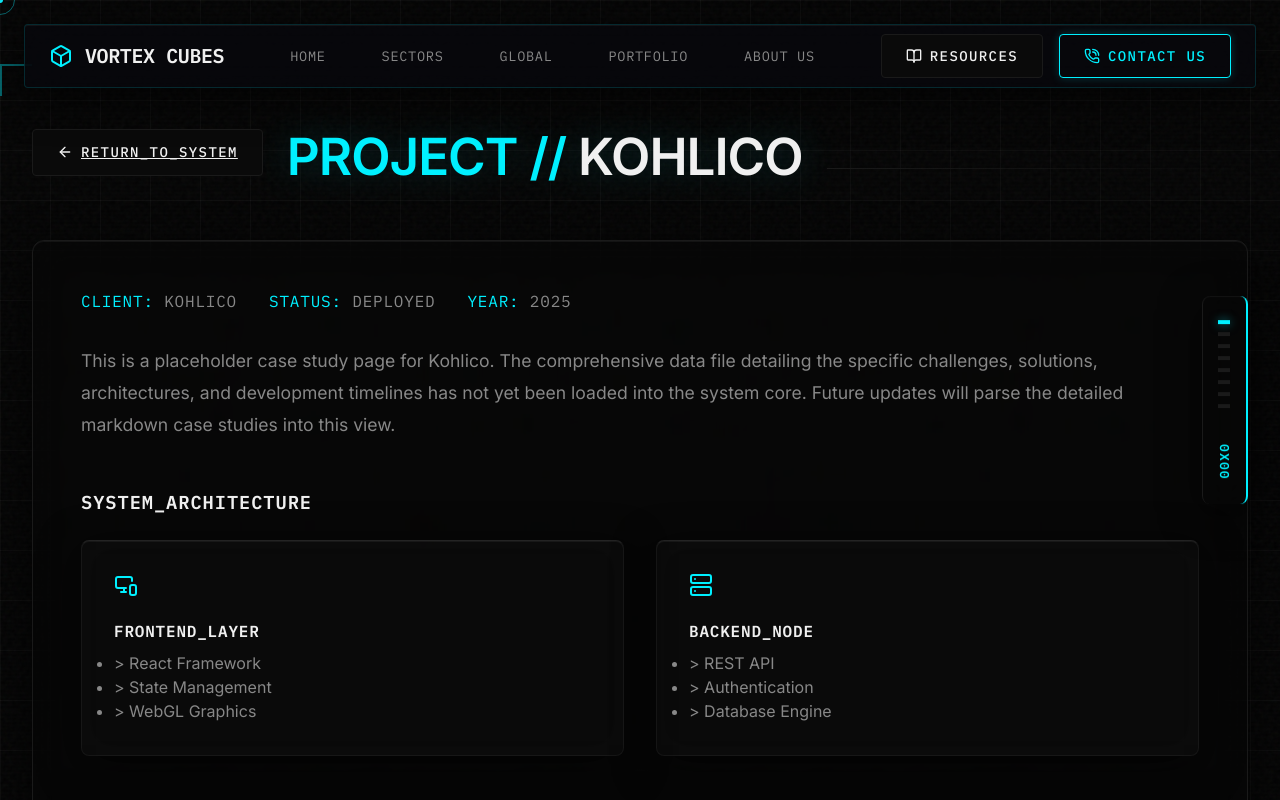
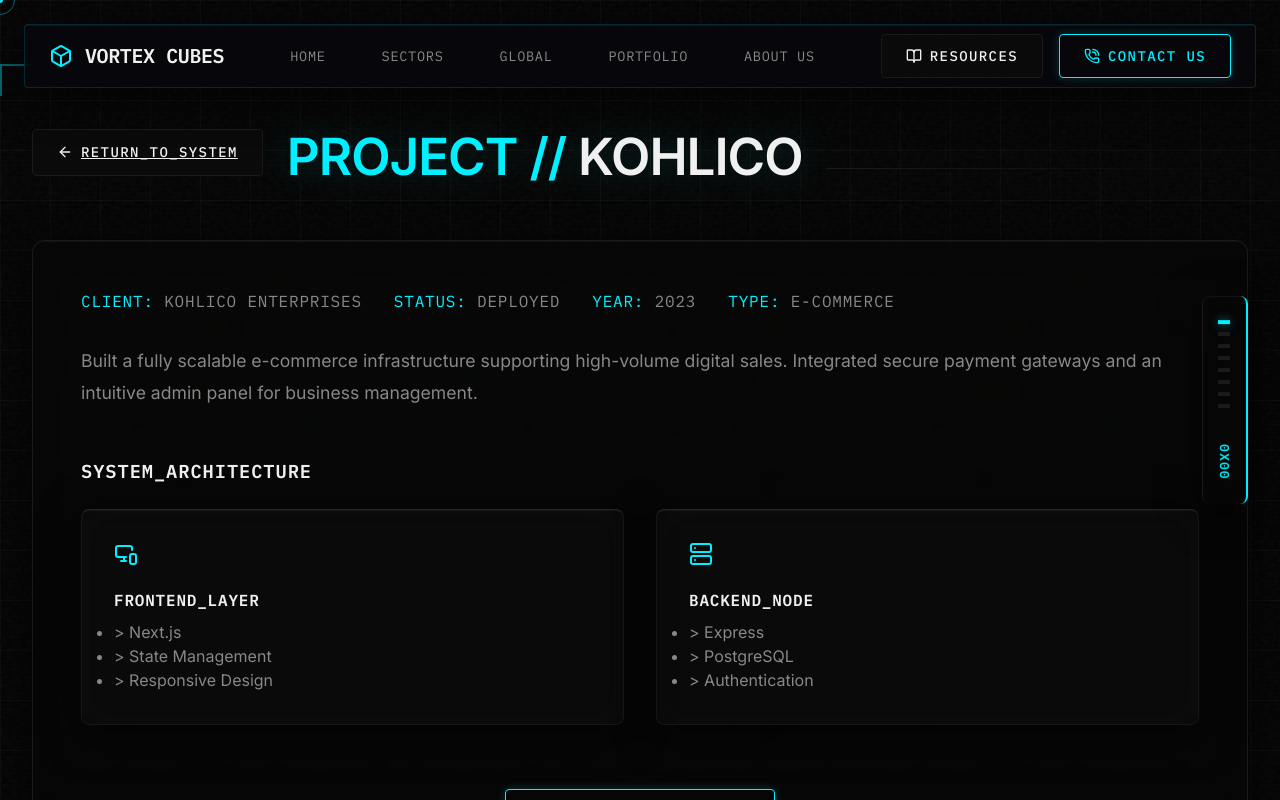
Before and after one commit to teamgrowthware/vortex-cubes-website, a React (Vite) app: page /portfolio/kohlico in a window 1280 px wide. Shown: the top 800 px of the page. Built offline with nearby package versions, Linux system fonts and the light colour scheme.

Commit message:
feat: make case study page dynamic and remove Visit Site button

```diff
--- a/src/components/PortfolioGrid.jsx
+++ b/src/components/PortfolioGrid.jsx
@@ -4,62 +4,7 @@ import { motion, useMotionValue, useSpring, useTransform } from 'framer-motion';
 import { scrambleText } from '../utils/textEffects';
 import './PortfolioGrid.css';
 
-const projects = [
-  {
-    name: "Samriddhi",
-    category: "Agro Tech",
-    desc: "Agricultural product registration and online inventory management.",
-    type: "Dashboard",
-    image: "https://images.unsplash.com/photo-1625246333195-78d9c38ad449?q=80&w=800&auto=format&fit=crop", // Swapped to a working agriculture tech image
-    link: "#",
-    caseStudy: "/portfolio/samriddhi"
-  },
-  {
-    name: "Kohlico",
-    category: "E-commerce",
-    desc: "Digital sales and online business management.",
-    type: "E-commerce",
-    image: "https://images.unsplash.com/photo-1556742049-0cfed4f6a45d?q=80&w=800&auto=format&fit=crop",
-    link: "#",
-    caseStudy: "/portfolio/kohlico"
-  },
-  {
-    name: "Orbosis Global",
-    category: "IT Services",
-    desc: "Comprehensive IT service delivery and scalable infrastructure.",
-    type: "Service Portal",
-    image: "https://images.unsplash.com/photo-1451187580459-43490279c0fa?q=80&w=800&auto=format&fit=crop",
-    link: "#",
-    caseStudy: "/portfolio/orbosis-global"
-  },
-  {
-    name: "Paper Bill",
-    category: "Accounting CRM",
-    desc: "Itemized billing and powerful cost calculation engine.",
-    type: "Web App",
-    image: "https://images.unsplash.com/photo-1554224155-8d04cb21cd6c?q=80&w=800&auto=format&fit=crop",
-    link: "#",
-    caseStudy: "/portfolio/paper-bill"
-  },
-  {
-    name: "Velocity Corp",
-    category: "EdTech Platform",
-    desc: "Complete corporate training center website with Student Portal & Admin Dashboard.",
-    type: "LMS & CRM",
-    image: "/images/velocity-preview.png", // USER_ACTION: Save your screenshot as velocity-preview.png in public/images/ folder
-    link: "#",
-    caseStudy: "/portfolio/velocity"
-  },
-  {
-    name: "Scalyx",
-    category: "Finance Dashboard",
-    desc: "Financial cost analysis and modeling application.",
-    type: "Web App",
-    image: "https://images.unsplash.com/photo-1460925895917-afdab827c52f?q=80&w=800&auto=format&fit=crop",
-    link: "#",
-    caseStudy: "/portfolio/scalyx"
-  }
-];
+import { projectsData } from '../data/projects';
 
 const TiltCard = ({ project, index }) => {
   const ref = useRef(null);
@@ -159,10 +104,7 @@ const TiltCard = ({ project, index }) => {
 
         <div className="card-bottom" style={{ transform: "translateZ(40px)" }}>
           <div className="tech-tags mono" style={{ display: 'flex', alignItems: 'center', gap: '1rem', flexWrap: 'wrap' }}>
-            <a href={project.link} target="_blank" rel="noopener noreferrer" style={{ display: 'flex', alignItems: 'center', gap: '0.5rem', fontSize: '0.85rem', color: 'var(--text-main)', textDecoration: 'none' }} className="hover:text-accent transition-colors">
-              <ExternalLink size={14} /> Visit Site
-            </a>
-            <a href={project.caseStudy} target="_blank" rel="noopener noreferrer" style={{ display: 'flex', alignItems: 'center', gap: '0.5rem', fontSize: '0.85rem', color: 'var(--accent-blue)', textDecoration: 'none' }} className="hover:text-white transition-colors">
+            <a href={`/portfolio/${project.id}`} style={{ display: 'flex', alignItems: 'center', gap: '0.5rem', fontSize: '0.85rem', color: 'var(--accent-blue)', textDecoration: 'none' }} className="hover:text-white transition-colors">
               Case Study
             </a>
           </div>
@@ -191,8 +133,8 @@ const PortfolioGrid = () => {
       </div>
 
       <div className="portfolio-bento">
-        {projects.map((project, index) => (
-          <TiltCard key={index} project={project} index={index} />
+        {projectsData.map((project, index) => (
+          <TiltCard key={project.id} project={project} index={index} />
         ))}
       </div>
 
--- /dev/null
+++ b/src/data/projects.js
@@ -0,0 +1,80 @@
+export const projectsData = [
+  {
+    id: "samriddhi",
+    name: "Samriddhi",
+    category: "Agro Tech",
+    desc: "Agricultural product registration and online inventory management.",
+    type: "Dashboard",
+    image: "https://images.unsplash.com/photo-1625246333195-78d9c38ad449?q=80&w=800&auto=format&fit=crop",
+    link: "#",
+    caseStudyText: "Developed a comprehensive dashboard for agricultural product registration. The platform streamlines inventory management and provides real-time tracking for agricultural assets.",
+    techStack: ["React", "Node.js", "MongoDB", "Tailwind CSS"],
+    client: "Samriddhi Agritech",
+    year: "2024"
+  },
+  {
+    id: "kohlico",
+    name: "Kohlico",
+    category: "E-commerce",
+    desc: "Digital sales and online business management.",
+    type: "E-commerce",
+    image: "https://images.unsplash.com/photo-1556742049-0cfed4f6a45d?q=80&w=800&auto=format&fit=crop",
+    link: "#",
+    caseStudyText: "Built a fully scalable e-commerce infrastructure supporting high-volume digital sales. Integrated secure payment gateways and an intuitive admin panel for business management.",
+    techStack: ["Next.js", "Express", "PostgreSQL", "Stripe"],
+    client: "Kohlico Enterprises",
+    year: "2023"
+  },
+  {
+    id: "orbosis-global",
+    name: "Orbosis Global",
+    category: "IT Services",
+    desc: "Comprehensive IT service delivery and scalable infrastructure.",
+    type: "Service Portal",
+    image: "https://images.unsplash.com/photo-1451187580459-43490279c0fa?q=80&w=800&auto=format&fit=crop",
+    link: "#",
+    caseStudyText: "Designed and deployed a service portal for IT infrastructure management. The system allows seamless service delivery tracking and resource allocation for global clients.",
+    techStack: ["Vue.js", "Python Fast API", "AWS"],
+    client: "Orbosis Global",
+    year: "2024"
+  },
+  {
+    id: "paper-bill",
+    name: "Paper Bill",
+    category: "Accounting CRM",
+    desc: "Itemized billing and powerful cost calculation engine.",
+    type: "Web App",
+    image: "https://images.unsplash.com/photo-1554224155-8d04cb21cd6c?q=80&w=800&auto=format&fit=crop",
+    link: "#",
+    caseStudyText: "Developed a robust CRM tailored for accounting firms. It features an advanced cost calculation engine and automated itemized billing generation.",
+    techStack: ["React", "Django", "MySQL"],
+    client: "Paper Bill Inc.",
+    year: "2023"
+  },
+  {
+    id: "velocity",
+    name: "Velocity",
+    category: "EdTech Platform",
+    desc: "Complete corporate training center website with Student Portal & Admin Dashboard.",
+    type: "LMS & CRM",
+    image: "/images/velocity-preview.png",
+    link: "#",
+    caseStudyText: "A comprehensive EdTech platform built for a corporate training center. Features include a fully functional student portal for accessing courses, and a powerful admin dashboard for managing students, courses, and trainers.",
+    techStack: ["React", "Node.js", "MongoDB", "Framer Motion"],
+    client: "Velocity Corporate Training Center",
+    year: "2025"
+  },
+  {
+    id: "scalyx",
+    name: "Scalyx",
+    category: "Finance Dashboard",
+    desc: "Financial cost analysis and modeling application.",
+    type: "Web App",
+    image: "https://images.unsplash.com/photo-1460925895917-afdab827c52f?q=80&w=800&auto=format&fit=crop",
+    link: "#",
+    caseStudyText: "Created a centralized financial dashboard for cost modeling and analysis. Provides real-time interactive charts and predictive financial data modeling.",
+    techStack: ["React", "D3.js", "Firebase"],
+    client: "Scalyx Finance",
+    year: "2024"
+  }
+];
--- a/src/pages/CaseStudy.jsx
+++ b/src/pages/CaseStudy.jsx
@@ -2,6 +2,7 @@ import React, { useEffect } from 'react';
 import { useParams, Link } from 'react-router-dom';
 import { ArrowLeft, MonitorSmartphone, Server, ExternalLink } from 'lucide-react';
 import PageTransition from '../components/PageTransition';
+import { projectsData } from '../data/projects';
 
 const CaseStudy = () => {
   const { id } = useParams();
@@ -11,18 +12,30 @@ const CaseStudy = () => {
     window.scrollTo(0, 0);
   }, []);
 
-  // Simple placeholder data format matching the slug
-  const projectTitle = id.split('-').map(word => word.charAt(0).toUpperCase() + word.slice(1)).join(' ');
+  // Find the specific project data based on URL parameter
+  const project = projectsData.find(p => p.id === id);
+
+  if (!project) {
+    return (
+      <PageTransition>
+        <main className="section container" style={{ paddingTop: '8rem', minHeight: '100vh', textAlign: 'center' }}>
+          <h1 className="hero-title text-accent">404 // DATA_NOT_FOUND</h1>
+          <p className="text-muted" style={{ marginTop: '2rem' }}>The requested project record does not exist in the mainframe.</p>
+          <Link to="/#portfolio" className="btn btn-primary" style={{ marginTop: '3rem', display: 'inline-block' }}>RETURN_TO_PORTFOLIO</Link>
+        </main>
+      </PageTransition>
+    );
+  }
 
   return (
     <PageTransition>
       <main className="section container" style={{ paddingTop: '8rem', minHeight: '100vh' }}>
         <div className="section-header" style={{ marginBottom: '2rem' }}>
-          <Link to="/" className="btn btn-secondary mono" style={{ display: 'inline-flex', alignItems: 'center', gap: '0.5rem', marginBottom: '2rem' }}>
+          <Link to="/#portfolio" className="btn btn-secondary mono" style={{ display: 'inline-flex', alignItems: 'center', gap: '0.5rem', marginBottom: '2rem' }}>
             <ArrowLeft size={16} /> RETURN_TO_SYSTEM
           </Link>
           <h1 className="hero-title" style={{ fontSize: 'clamp(2rem, 4vw, 3.5rem)' }}>
-            <span className="text-accent">PROJECT //</span> {projectTitle}
+            <span className="text-accent">PROJECT //</span> {project.name}
           </h1>
           <div className="header-line"></div>
         </div>
@@ -30,20 +43,21 @@ const CaseStudy = () => {
         <div className="glass-panel" style={{ padding: '3rem', borderRadius: '12px', border: '1px solid var(--bg-border)' }}>
           <div className="mono text-muted" style={{ marginBottom: '2rem', display: 'flex', gap: '2rem', flexWrap: 'wrap' }}>
             <div>
-              <span className="text-accent">CLIENT:</span> {projectTitle}
+              <span className="text-accent">CLIENT:</span> {project.client}
             </div>
             <div>
               <span className="text-accent">STATUS:</span> DEPLOYED
             </div>
             <div>
-              <span className="text-accent">YEAR:</span> 2025
+              <span className="text-accent">YEAR:</span> {project.year}
+            </div>
+            <div>
+              <span className="text-accent">TYPE:</span> {project.type}
             </div>
           </div>
 
           <p className="text-muted" style={{ fontSize: '1.1rem', lineHeight: '1.8', marginBottom: '3rem' }}>
-            This is a placeholder case study page for {projectTitle}. The comprehensive data file detailing the specific
-            challenges, solutions, architectures, and development timelines has not yet been loaded into the system core.
-            Future updates will parse the detailed markdown case studies into this view.
+            {project.caseStudyText}
           </p>
 
           <h3 className="mono" style={{ marginBottom: '1.5rem', color: 'var(--text-main)' }}>SYSTEM_ARCHITECTURE</h3>
@@ -53,9 +67,9 @@ const CaseStudy = () => {
               <MonitorSmartphone className="text-accent" style={{ marginBottom: '1rem' }} />
               <h4 className="mono" style={{ marginBottom: '0.5rem' }}>FRONTEND_LAYER</h4>
               <ul className="text-muted text-sm space-y-2">
-                <li>{'>'} React Framework</li>
+                <li>{'>'} {project.techStack[0] || 'Modern UI Framework'}</li>
                 <li>{'>'} State Management</li>
-                <li>{'>'} WebGL Graphics</li>
+                <li>{'>'} Responsive Design</li>
               </ul>
             </div>
 
@@ -63,16 +77,18 @@ const CaseStudy = () => {
               <Server className="text-accent" style={{ marginBottom: '1rem' }} />
               <h4 className="mono" style={{ marginBottom: '0.5rem' }}>BACKEND_NODE</h4>
               <ul className="text-muted text-sm space-y-2">
-                <li>{'>'} REST API</li>
+                <li>{'>'} {project.techStack[1] || 'REST API'}</li>
+                <li>{'>'} {project.techStack[2] || 'Database Engine'}</li>
                 <li>{'>'} Authentication</li>
-                <li>{'>'} Database Engine</li>
               </ul>
             </div>
           </div>
 
           <div style={{ display: 'flex', justifyContent: 'center', marginTop: '4rem' }}>
+            {/* The Visit_Live_Deployment button is conditionally rendered here if link isn't "#", though currently all are "#".
+               Just leaving it as a mockup standard. */}
             <button className="btn btn-primary mono" style={{ display: 'inline-flex', alignItems: 'center', gap: '0.5rem' }}>
-              VIEW_LIVE_DEPLOYMENT <ExternalLink size={16} />
+              ACCESS_SECURE_PORTAL <ExternalLink size={16} />
             </button>
           </div>
         </div>
```
